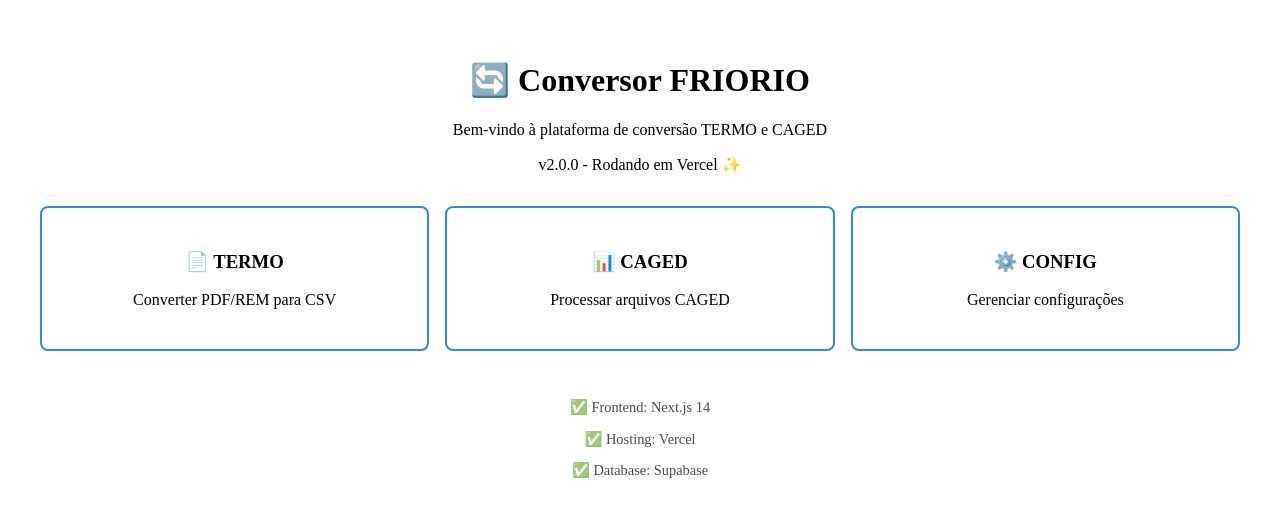
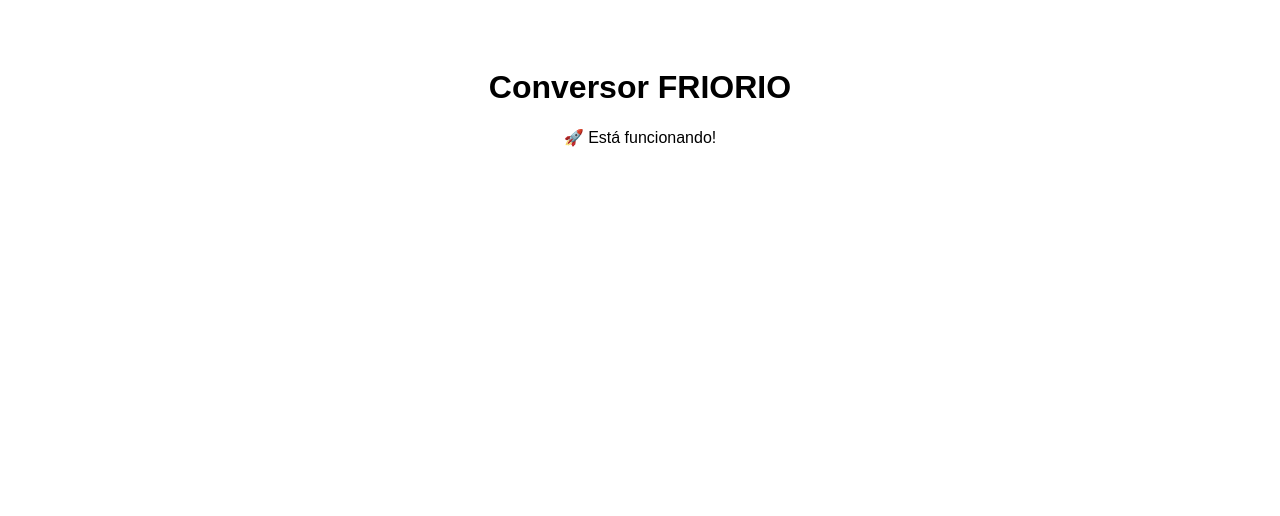
Before and after one commit to Bridionizzz/conversor-friorio, a Next.js app in the folder projeto-web/: page / in a window 1280 px wide. Shown: the top 516 px of the page. Built offline with nearby package versions, Linux system fonts and the light colour scheme.

Commit message:
Update index.js

```diff
--- a/projeto-web/pages/index.js
+++ b/projeto-web/pages/index.js
@@ -1,41 +1,8 @@
-// pages/index.js
-import Head from 'next/head';
-
 export default function Home() {
   return (
-    <>
-      <Head>
-        <title>Conversor FRIORIO</title>
-      </Head>
-
-      <div style={{ padding: '2rem', textAlign: 'center' }}>
-        <h1>🔄 Conversor FRIORIO</h1>
-        <p>Bem-vindo à plataforma de conversão TERMO e CAGED</p>
-        <p>v2.0.0 - Rodando em Vercel ✨</p>
-
-        <div style={{ marginTop: '2rem', display: 'grid', gridTemplateColumns: 'repeat(auto-fit, minmax(250px, 1fr))', gap: '1rem' }}>
-          <a href="/termo" style={{ padding: '1.5rem', border: '2px solid #2d89ef', borderRadius: '8px', textDecoration: 'none', color: 'inherit' }}>
-            <h3>📄 TERMO</h3>
-            <p>Converter PDF/REM para CSV</p>
-          </a>
-
-          <a href="/caged" style={{ padding: '1.5rem', border: '2px solid #2d89ef', borderRadius: '8px', textDecoration: 'none', color: 'inherit' }}>
-            <h3>📊 CAGED</h3>
-            <p>Processar arquivos CAGED</p>
-          </a>
-
-          <a href="/config" style={{ padding: '1.5rem', border: '2px solid #2d89ef', borderRadius: '8px', textDecoration: 'none', color: 'inherit' }}>
-            <h3>⚙️ CONFIG</h3>
-            <p>Gerenciar configurações</p>
-          </a>
-        </div>
-
-        <div style={{ marginTop: '3rem', fontSize: '0.9rem', opacity: 0.7 }}>
-          <p>✅ Frontend: Next.js 14</p>
-          <p>✅ Hosting: Vercel</p>
-          <p>✅ Database: Supabase</p>
-        </div>
-      </div>
-    </>
+    <div style={{ padding: '40px', textAlign: 'center', fontFamily: 'Arial' }}>
+      <h1>Conversor FRIORIO</h1>
+      <p>🚀 Está funcionando!</p>
+    </div>
   );
 }
```
